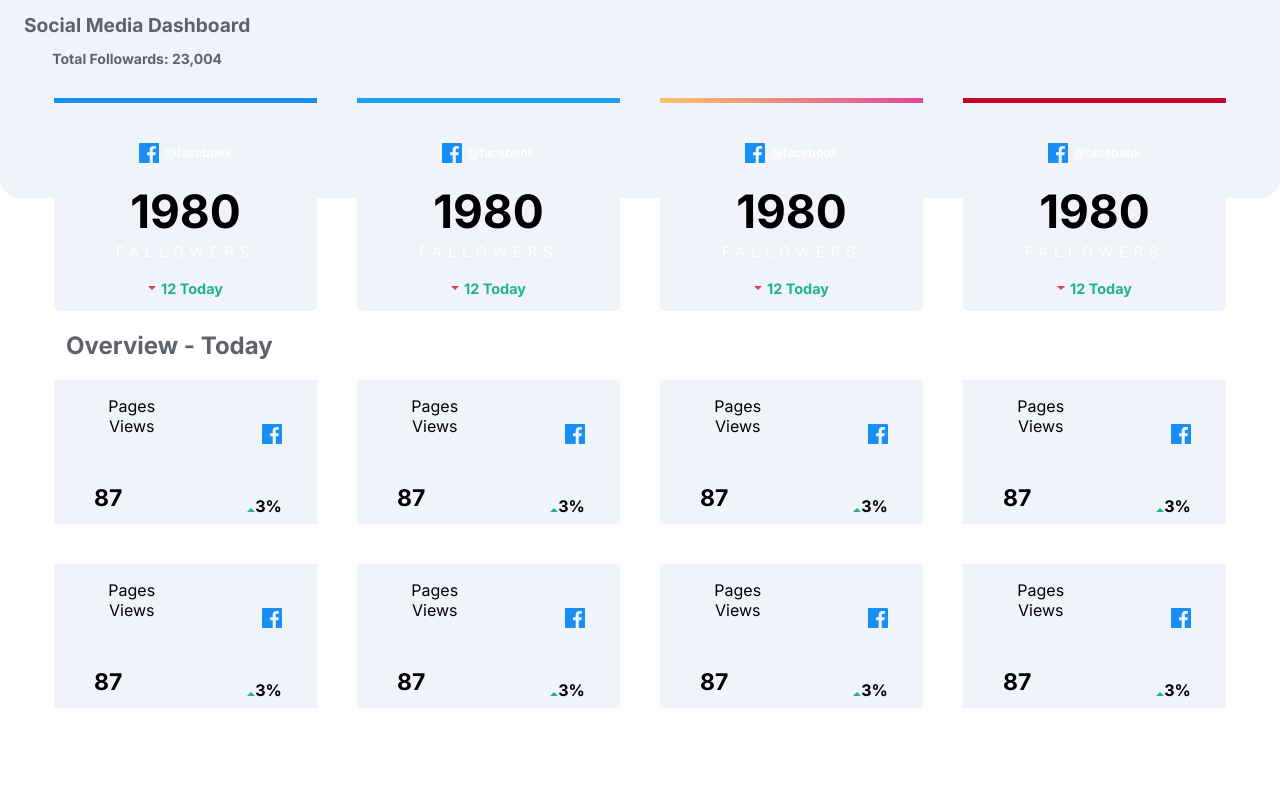
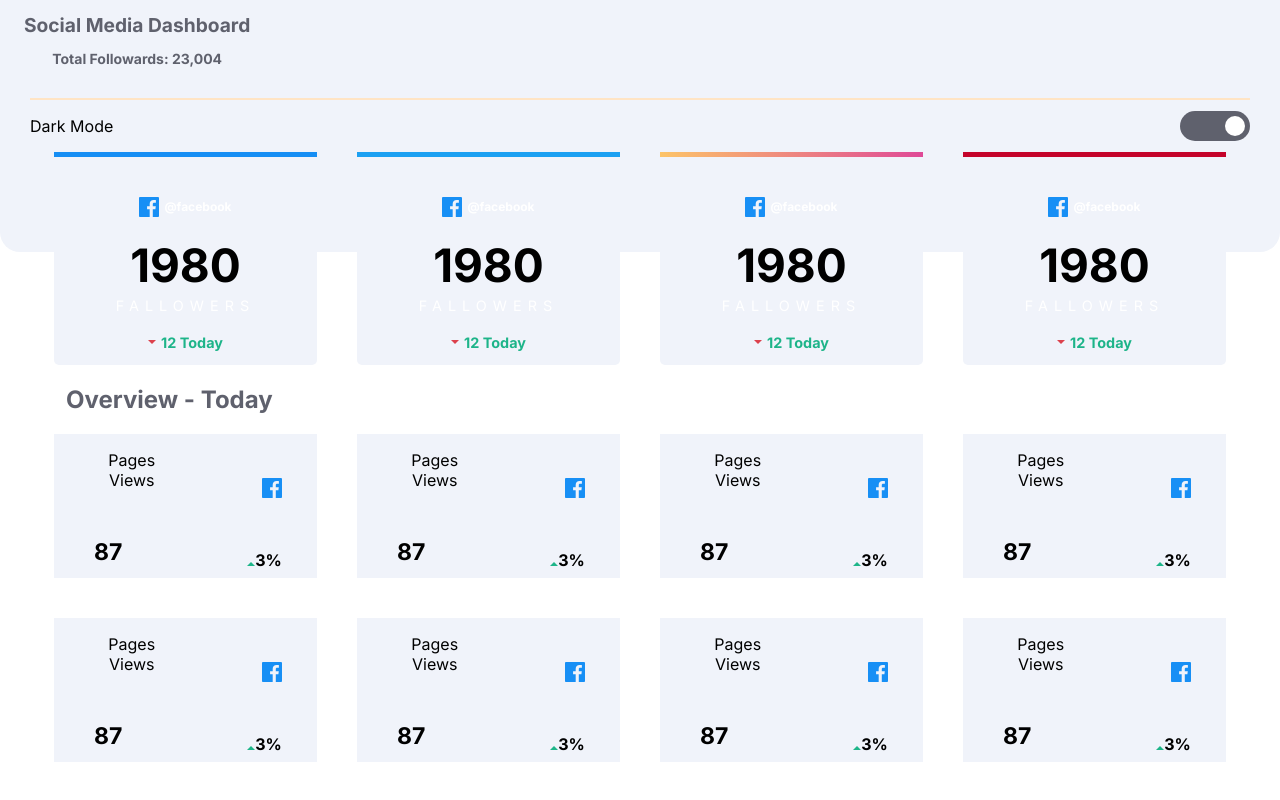
Before and after one commit to floidealejo/challenge-s-frontend-mentor, a plain HTML site: page challenge_1_Frontend_Mentor/index.html in a window 1280 px wide. Drawn offline with Linux system fonts and the light colour scheme.

Commit message:
Ending dark-mode with styles when the button is checked or uncheck

```diff
--- a/challenge_1_Frontend_Mentor/css/styles.css
+++ b/challenge_1_Frontend_Mentor/css/styles.css
@@ -168,6 +168,47 @@ body {
   margin: 0;
 }
 
+.dark-mode {
+  border-top: 2px solid bisque;
+  display: grid;
+  justify-content: center;
+  align-items: center;
+  grid-template-columns: repeat(2, 1fr);
+  grid-template-rows: none;
+  margin: 0 30px;
+}
+.checkbox {
+  display: none;
+}
+.checkbox:checked ~ .switch::before {
+  transform: translateX(0);
+}
+
+.switch {
+  /* border: 1px solid red; */
+  justify-self: end;
+  height: 30px;
+  width: 70px;
+  border-radius: 20px;
+  background: var(--grayDark);
+  padding: 5px;
+  box-sizing: border-box;
+  cursor: pointer;
+  user-select: none;
+}
+
+.switch::before {
+  content: '';
+  display: block;
+  width: 20px;
+  height: 20px;
+  background-color: white;
+  border-radius: 50px;
+  transform: translateX(40px);
+  transition: 0.3s;
+  will-change: transform;
+}
+
 @media screen and (min-width: 480px) {
   .grid {
     /* border: 1px solid purple; */
@@ -222,7 +263,6 @@ body {
     display: grid;
     text-align: center;
     max-width: 1220px;
-
   }
 }
 
@@ -232,6 +272,7 @@ body {
   }
 }
 
+/* Dark mode */
 @media (prefers-color-scheme: dark) {
   body {
     background: hsl(230, 17%, 14%);
@@ -248,6 +289,7 @@ body {
   }
   .top-cards {
     color: var(--font-color);
+    margin-bottom: 30px;
   }
   .card-small-views {
     color: hsl(228, 34%, 66%);
@@ -259,4 +301,16 @@ body {
   .header {
     background: hsl(232, 19%, 15%);
   }
+
+  .switch {
+    background-image: linear-gradient(
+      to right,
+      var(--twitter) 0%,
+      var(--lime-green) 100%
+    );
+  }
+
+  .switch::before {
+    background: #282943;
+  }
 }
--- a/challenge_1_Frontend_Mentor/index.html
+++ b/challenge_1_Frontend_Mentor/index.html
@@ -16,7 +16,11 @@
         <h1>Social Media Dashboard</h1>
         <p>Total Followards: 23,004</p>
       </div>
-      <nav></nav>
+      <nav class="dark-mode">
+        <p class="dark-mode--title">Dark Mode</p>
+        <input class="checkbox" type="checkbox" name="" id="checkbox" />
+        <label class="switch" for="checkbox"></label>
+      </nav>
     </header>
     <main class="top-cards">
       <section class="section__social">
```
